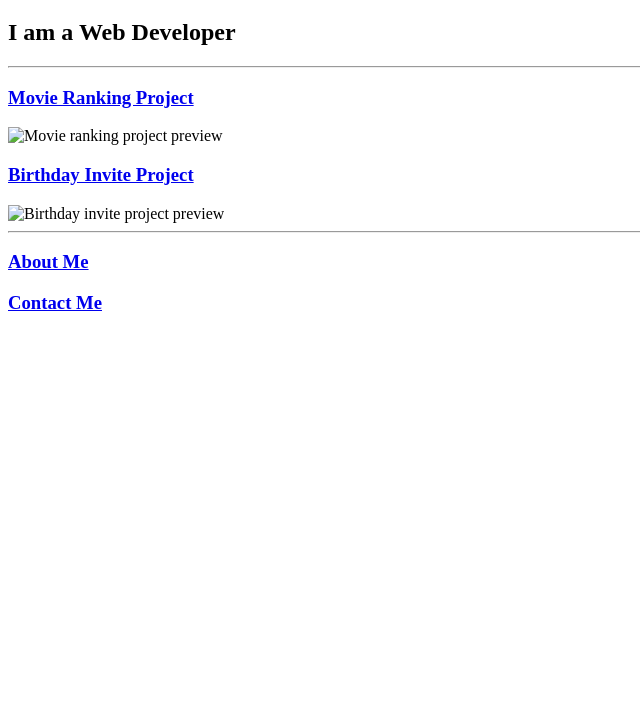
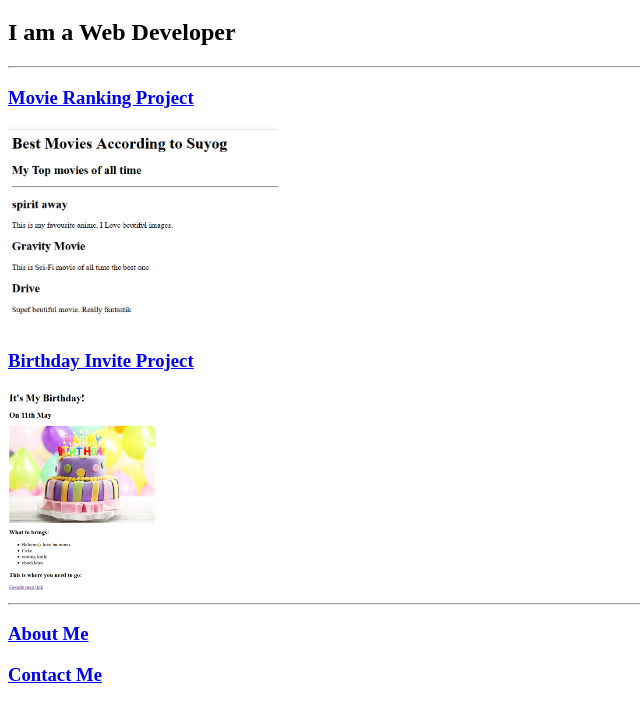
Before and after one commit to Suyog-hub/html-Portfolio-project, a plain HTML site: page index.html in a window 1280 px wide. Shown: the part 61-780 px from the top of the page, without its empty margins (0-640 px from the left). Drawn offline with Linux system fonts and the light colour scheme.

Commit message:
Update index.html

```diff
--- a/index.html
+++ b/index.html
@@ -10,9 +10,9 @@
     <h2>I am a Web Developer</h2>
     <hr>
     <h3><a href="./movie-ranking.html">Movie Ranking Project</a></h3>
-    <img src="movie-ranking-project.png" height="200" alt="Movie ranking project preview">
+    <img src="movie ranking project.png" height="200" alt="Movie ranking project preview">
     <h3><a href="./birthday-invite.html">Birthday Invite Project</a></h3>
-    <img src="birthday-invite-project.png" height="200" alt="Birthday invite project preview">
+    <img src="Birthday invite project.png" height="200" alt="Birthday invite project preview">
     <hr>
     <h3><a href="./about.html">About Me</a></h3>
     <h3><a href="./contact.html">Contact Me</a></h3>
```
